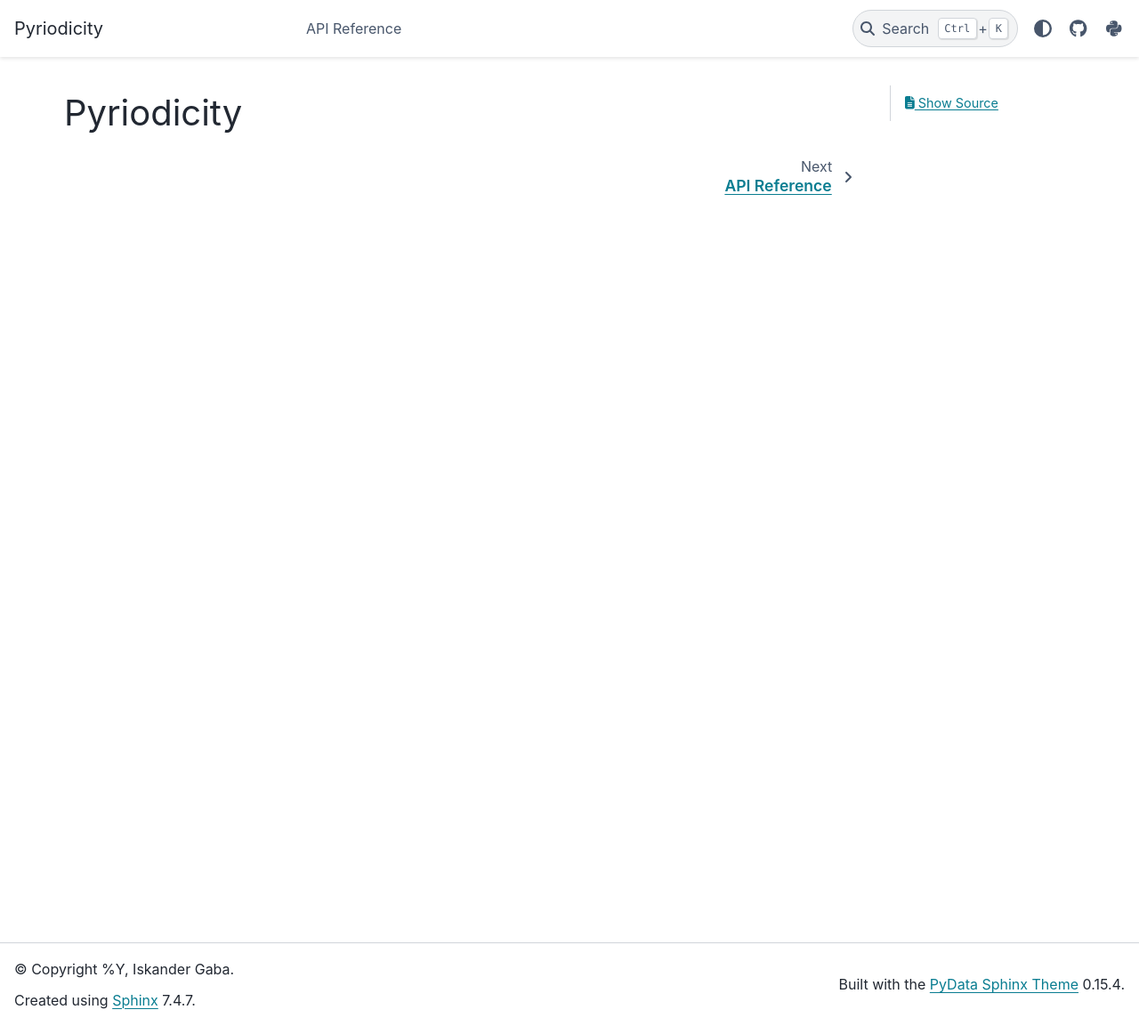
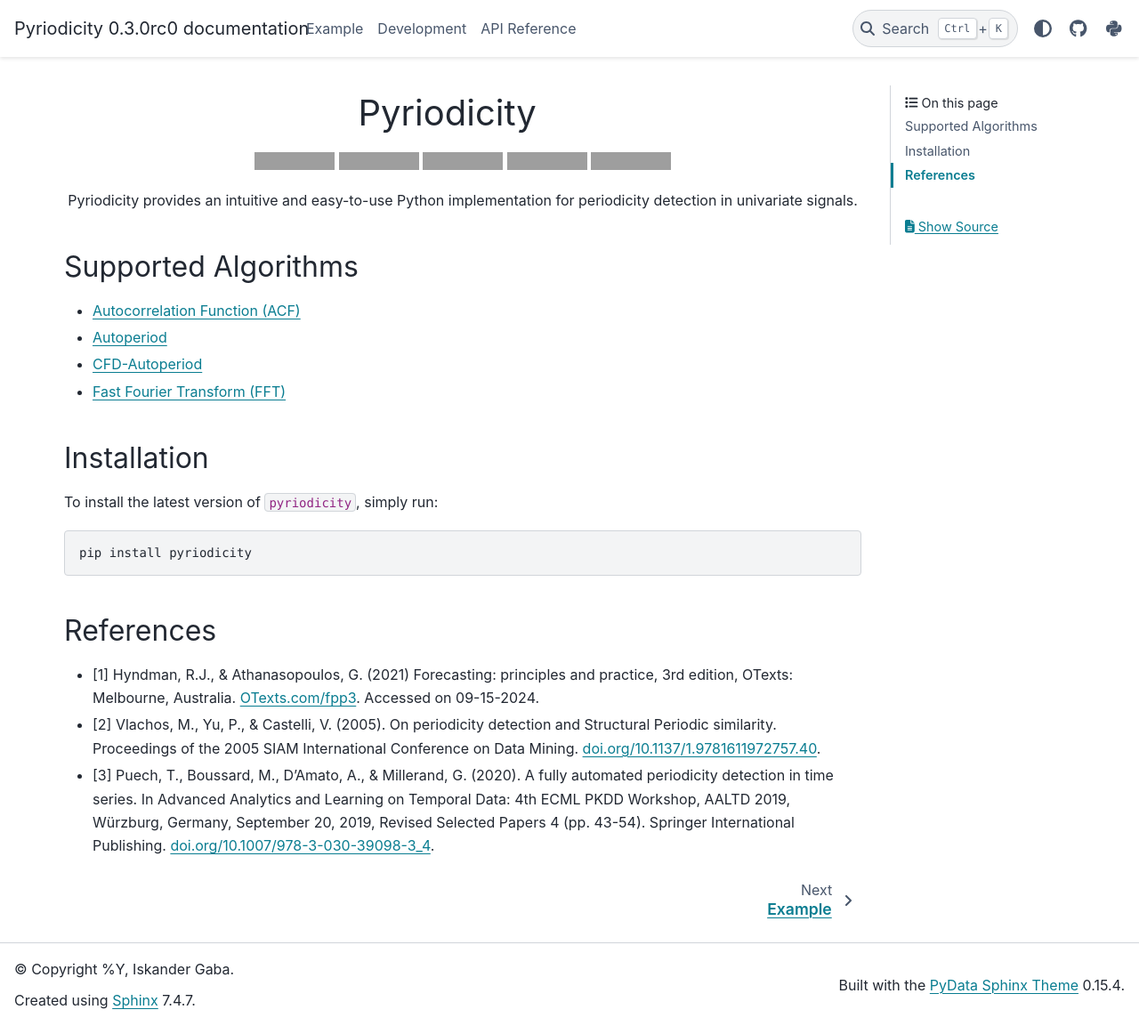
Before and after one commit to iskandergaba/pyriodicity, a Sphinx documentation site: the page built from docs/index.rst, in a window 1280 px wide and 1153 px high. Shown: the whole window at 89% size. Built offline with Sphinx 7.4.7 and the PyData theme 0.15.4, drawn with Linux system fonts in a browser that asks for light colours; grey boxes are pictures that could not be loaded.

Commit message:
Tweak Sphinx and Read The Docs Integration (#18)
* Revert config options

* Update SciPy and pytest versions

* Add Preliminary documentation

* Fix empty Section Navigation on some pages

* Clean .readthedocs.yaml

* Update .gitignore

* Add homepage to pyproject.toml

* Remove `html_title` custom setting

* Get the package version automatically

* Bump project version to 0.3.0rc0

* Add requirements.txt to .readthedocs.yaml

* Change the version retrieval logic

* Revert adding requirements.txt to .readthedocs.yaml

* Add intersphinx mapping for other projects

* Rename environment to dev

* Remove PyPI version badge from the main page

* Rename Development page title

* Fix a regression

* Tweak home and dev docs pages

* Add intersphinx link to the package itself.

* Tweak dosctrings

* Remove unnecessary intersphinx mapping

* Rename guide into Example

* Tweak docstrings a little

* Add docs badge and align documentation and project descriptions

* Expand the example page

* Re-order badges

* Tweak docstrings a little

```diff
--- a/docs/api.rst
+++ b/docs/api.rst
@@ -1,6 +1,5 @@
-==============
 API Reference
-==============
+-------------
 
 .. currentmodule:: pyriodicity
 
--- a/docs/conf.py
+++ b/docs/conf.py
@@ -1,5 +1,7 @@
 import os
 import sys
+import tomllib
+
 sys.path.insert(0, os.path.abspath(".."))
 
 # Configuration file for the Sphinx documentation builder.
@@ -7,36 +9,47 @@ sys.path.insert(0, os.path.abspath(".."))
 # For the full list of built-in configuration values, see the documentation:
 # https://www.sphinx-doc.org/en/master/usage/configuration.html
 
-# -- Project information -----------------------------------------------------
+# Project information
 # https://www.sphinx-doc.org/en/master/usage/configuration.html#project-information
 
 project = "Pyriodicity"
 copyright = "%Y, Iskander Gaba"
 author = "Iskander Gaba"
+with open("../pyproject.toml", "rb") as f:
+    pyproject_data = tomllib.load(f)
+    release = pyproject_data["tool"]["poetry"]["version"]
 
-# -- General configuration ---------------------------------------------------
+# General configuration
 # https://www.sphinx-doc.org/en/master/usage/configuration.html#general-configuration
 
-extensions = [
-    "numpydoc",
-    "pydata_sphinx_theme",
-]
+extensions = ["numpydoc", "pydata_sphinx_theme", "sphinx.ext.intersphinx"]
 templates_path = ["_templates"]
 exclude_patterns = ["_build", "Thumbs.db", ".DS_Store"]
 
 # Options for autodoc
+# https://www.sphinx-doc.org/en/master/usage/extensions/autodoc.html
+
 autodoc_typehints = "none"
 
 # Options for numpydoc
 # https://numpydoc.readthedocs.io/en/latest/install.html#configuration
+
 numpydoc_show_class_members = False
 
-# -- Options for HTML output -------------------------------------------------
+# Options for intersphinx
+# https://www.sphinx-doc.org/en/master/usage/extensions/intersphinx.html
+
+intersphinx_mapping = {
+    "numpy": ("https://numpy.org/doc/stable", None),
+    "scipy": ("https://docs.scipy.org/doc/scipy", None),
+}
+
+# Options for HTML output
 # https://www.sphinx-doc.org/en/master/usage/configuration.html#options-for-html-output
 
-html_title = project
 html_theme = "pydata_sphinx_theme"
 html_static_path = ["_static"]
+html_sidebars = {"example": [], "dev": []}
 html_theme_options = {
     "icon_links": [
         {
@@ -51,6 +64,3 @@ html_theme_options = {
         },
     ],
 }
-
-flyout_display = "attached"
-version_selector = True
--- a/docs/index.rst
+++ b/docs/index.rst
@@ -1,9 +1,66 @@
-===========
+.. raw:: html
+
+   <div style="text-align: center;">
+
 Pyriodicity
-===========
+-----------
+
+|PyPI - Python Version| |GitHub License| |Codecov| |Docs| |CI Build|
+
+Pyriodicity provides an intuitive and easy-to-use Python implementation for periodicity detection in univariate signals.
+
+.. raw:: html
+
+   </div>
+
+Supported Algorithms
+~~~~~~~~~~~~~~~~~~~~
+
+- `Autocorrelation Function (ACF) <https://otexts.com/fpp3/acf.html>`__
+- `Autoperiod <https://doi.org/10.1137/1.9781611972757.40>`__
+- `CFD-Autoperiod <https://doi.org/10.1007/978-3-030-39098-3_4>`__
+- `Fast Fourier Transform (FFT) <https://otexts.com/fpp3/useful-predictors.html#fourier-series>`__
+
+Installation
+~~~~~~~~~~~~
+
+To install the latest version of ``pyriodicity``, simply run:
+
+.. code:: shell
+
+   pip install pyriodicity
+
+References
+~~~~~~~~~~
+
+-  [1] Hyndman, R.J., & Athanasopoulos, G. (2021) Forecasting:
+   principles and practice, 3rd edition, OTexts: Melbourne, Australia.
+   `OTexts.com/fpp3 <https://otexts.com/fpp3>`__. Accessed on
+   09-15-2024.
+-  [2] Vlachos, M., Yu, P., & Castelli, V. (2005). On periodicity
+   detection and Structural Periodic similarity. Proceedings of the 2005
+   SIAM International Conference on Data Mining.
+   `doi.org/10.1137/1.9781611972757.40 <https://doi.org/10.1137/1.9781611972757.40>`__.
+-  [3] Puech, T., Boussard, M., D'Amato, A., & Millerand, G. (2020). A
+   fully automated periodicity detection in time series. In Advanced
+   Analytics and Learning on Temporal Data: 4th ECML PKDD Workshop,
+   AALTD 2019, Würzburg, Germany, September 20, 2019, Revised Selected
+   Papers 4 (pp. 43-54). Springer International Publishing.
+   `doi.org/10.1007/978-3-030-39098-3_4 <https://doi.org/10.1007/978-3-030-39098-3_4>`__.
 
 .. toctree::
    :hidden:
    :titlesonly:
 
+   example
+   dev
    api
+
+.. |PyPI - Python Version| image:: https://img.shields.io/pypi/pyversions/pyriodicity?label=Python
+.. |GitHub License| image:: https://img.shields.io/github/license/iskandergaba/pyriodicity?label=License
+.. |Docs| image:: https://readthedocs.org/projects/pyriodicity/badge/?version=latest
+   :target: https://codecov.io/gh/iskandergaba/pyriodicity
+.. |Codecov| image:: https://codecov.io/gh/iskandergaba/pyriodicity/graph/badge.svg?token=D5F3PKSOEK
+   :target: https://pyriodicity.readthedocs.io/en/latest
+.. |CI Build| image:: https://github.com/iskandergaba/pyriodicity/actions/workflows/ci.yml/badge.svg
+   :target: https://github.com/iskandergaba/pyriodicity/actions/workflows/ci.yml
--- a/requirements-dev.txt
+++ b/requirements-dev.txt
@@ -179,9 +179,9 @@ pluggy==1.5.0 ; python_version >= "3.10" and python_version < "4.0" \
 pytest-cov==5.0.0 ; python_version >= "3.10" and python_version < "4.0" \
     --hash=sha256:4f0764a1219df53214206bf1feea4633c3b558a2925c8b59f144f682861ce652 \
     --hash=sha256:5837b58e9f6ebd335b0f8060eecce69b662415b16dc503883a02f45dfeb14857
-pytest==7.4.4 ; python_version >= "3.10" and python_version < "4.0" \
-    --hash=sha256:2cf0005922c6ace4a3e2ec8b4080eb0d9753fdc93107415332f50ce9e7994280 \
-    --hash=sha256:b090cdf5ed60bf4c45261be03239c2c1c22df034fbffe691abe93cd80cea01d8
+pytest==8.3.3 ; python_version >= "3.10" and python_version < "4.0" \
+    --hash=sha256:70b98107bd648308a7952b06e6ca9a50bc660be218d53c257cc1fc94fda10181 \
+    --hash=sha256:a6853c7375b2663155079443d2e45de913a911a11d669df02a50814944db57b2
 python-dateutil==2.9.0.post0 ; python_version >= "3.10" and python_version < "4.0" \
     --hash=sha256:37dd54208da7e1cd875388217d5e00ebd4179249f90fb72437e91a35459a0ad3 \
     --hash=sha256:a8b2bc7bffae282281c8140a97d3aa9c14da0b136dfe83f850eea9a5f7470427
```
Also changed, not shown: README.md (+5 -41 lines), docs/dev.rst (added, +39 -0 lines), docs/example.rst (added, +45 -0 lines), pyproject.toml (+5 -4 lines), .readthedocs.yaml, 6 other files.
